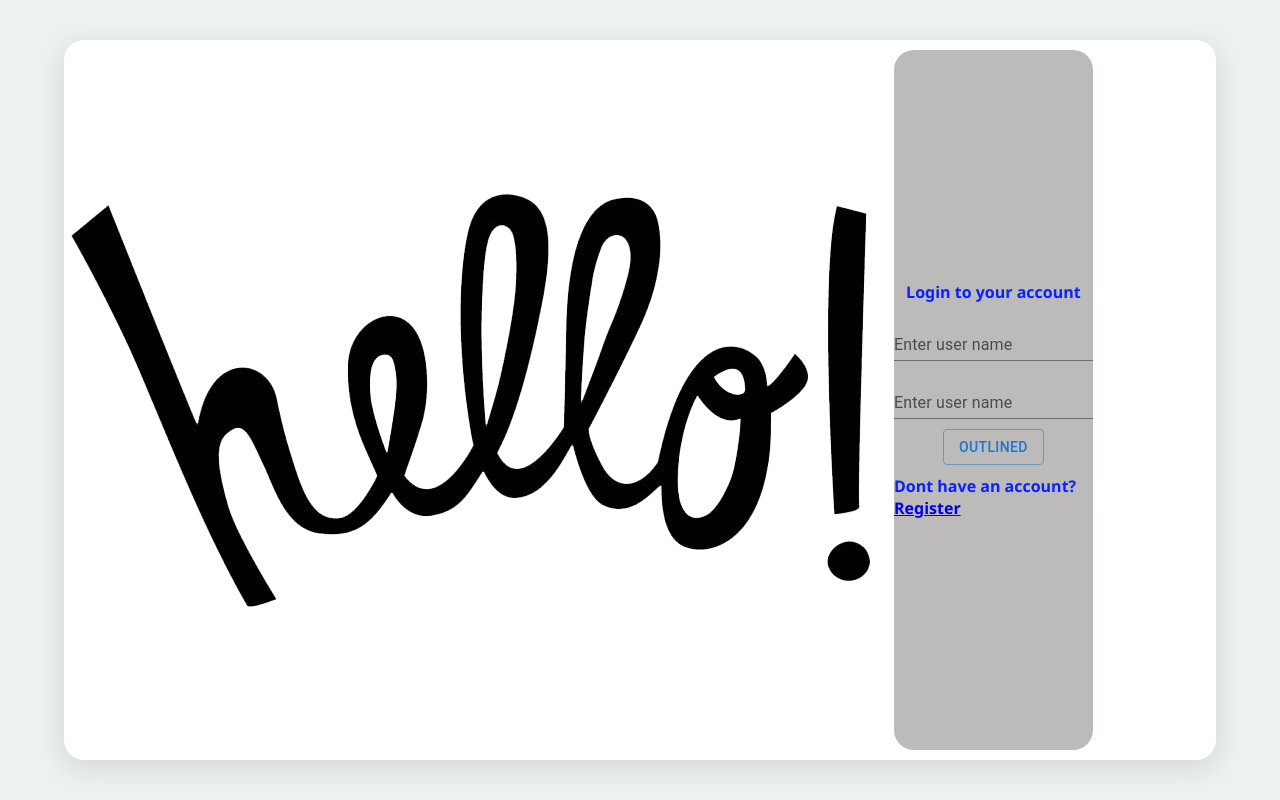
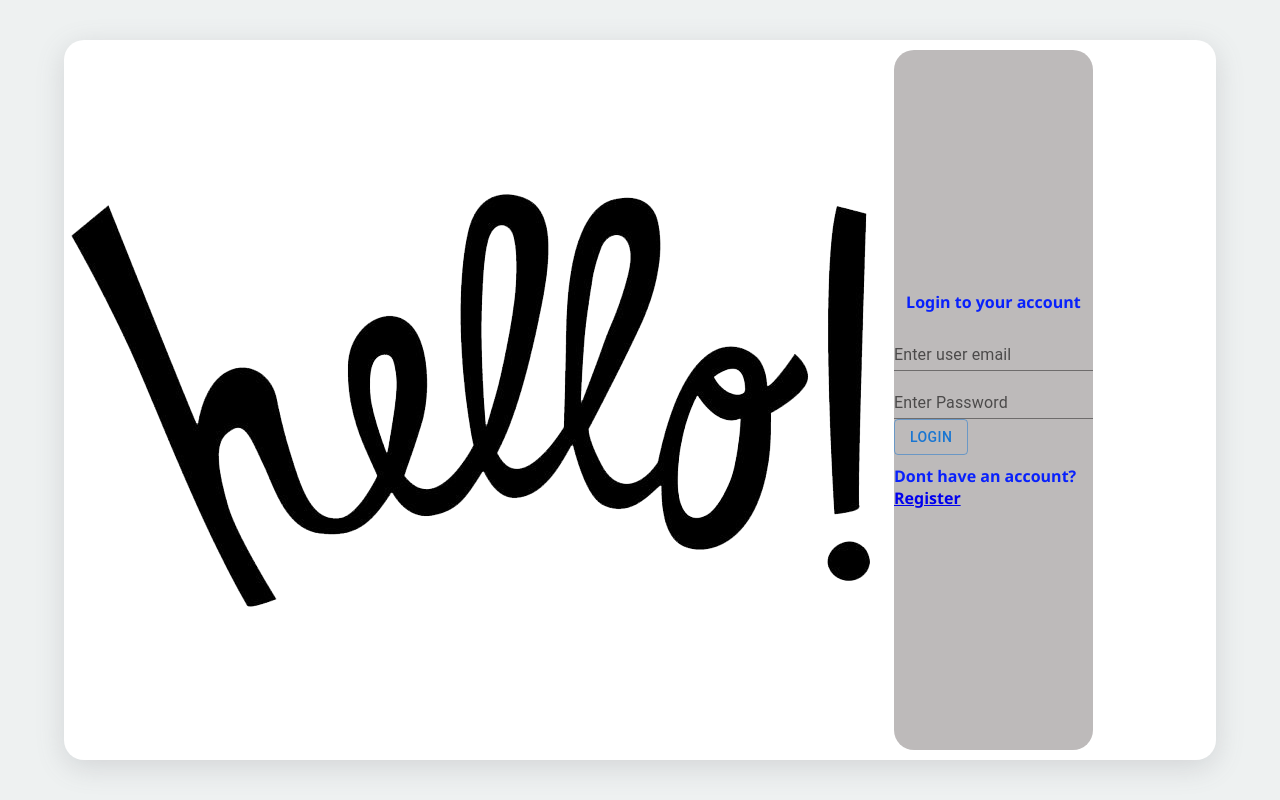
Before and after one commit to yogiwoo/Chat_app_clone, a React (Create React App) app: page / in a window 1280 px wide. Built offline with nearby package versions, Linux system fonts and the light colour scheme.

Commit message:
login api binding

```diff
--- a/src/Components/Login.js
+++ b/src/Components/Login.js
@@ -72,7 +72,29 @@ function Register(){
     </div>
   )
 }
+
+
 function Login() {
+  const [login,setLogin]=useState({mobile:"",password:""});
+  const handleChange=(e)=>{
+    const {name,value}=e.target;
+    setLogin((prevData)=>({
+      ...prevData,
+      [name]:value,
+    }))
+  }
+  const handleSubmit=async (e)=>{
+    e.preventDefault();
+    try{
+      const response=axios.post('http://localhost:5005/user/login',login);
+      const token = response.data.token;
+      localStorage.setItem('token', token);
+    //setResponse=(`success: ${response.data.message}`)
+    }
+    catch(err){
+
+    }
+  }
   return (
     <div className='login-container'>
         <div className='image-container'>
@@ -80,9 +102,27 @@ function Login() {
         </div>
         <div className='login-box'>
             <p>Login to your account</p>
-            <TextField id="standard-basic" label="Enter user name" variant="standard" />
-            <TextField id="standard-basic" label="Enter user name" variant="standard" type='password' />
-            <Button variant="outlined">Outlined</Button>
+            <form onSubmit={handleSubmit}>
+                <TextField
+                id="email"
+                name="email"
+                value={login.email}
+                onChange={handleChange}
+                label="Enter user email"
+                variant="standard" />
+
+                <TextField
+                  id="password"
+                  name="password"
+                  value={login.password}
+                  label="Enter Password"
+                  onChange={handleChange}
+                  variant="standard"
+                  type='password'
+                />
+
+                <Button variant="outlined" type='submit'>Login</Button>
+            </form>
             <p>Dont  have an account? <Link to="/register">Register</Link></p>
         </div>
     </div>
```
